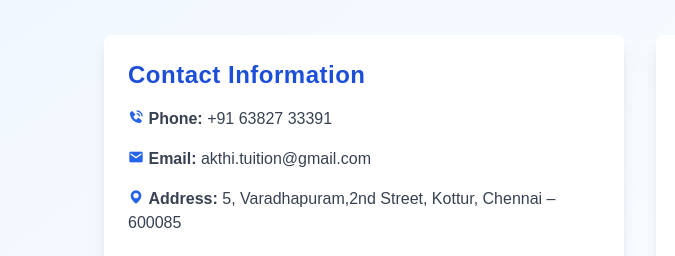
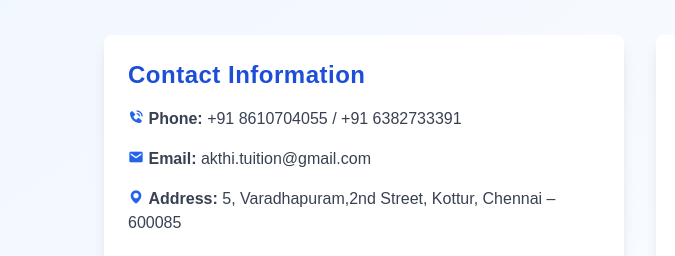
Before and after one commit to G-git-22/at-Akthi-Tuition, a plain HTML site: page contact.html in a window 1280 px wide. Shown: the part 289-545 px from the top of the page, 0-675 px from the left. Drawn offline with nearby package versions, Linux system fonts and the light colour scheme.

Commit message:
Update contact.html

```diff
--- a/contact.html
+++ b/contact.html
@@ -48,7 +48,7 @@
     <div class="bg-white p-6 rounded-lg shadow-lg">
       <h3 class="text-2xl font-semibold mb-4 text-blue-700">Contact Information</h3>
       <ul class="space-y-4 text-gray-700">
-        <li><i class='bx bxs-phone-call text-blue-600'></i> <strong>Phone:</strong> <a href="tel:+916382733391" class="hover:text-blue-800">+91 63827 33391</a></li>
+        <li><i class='bx bxs-phone-call text-blue-600'></i> <strong>Phone:</strong> <a href="tel:+916382733391" class="hover:text-blue-800">+91 8610704055 / +91 6382733391 </a></li>
         <li><i class='bx bxs-envelope text-blue-600'></i> <strong>Email:</strong> <a href="mailto:akthi.tuition@gmail.com" class="hover:text-blue-800">akthi.tuition@gmail.com</a></li>
         <li><i class='bx bxs-map text-blue-600'></i> <strong>Address:</strong> 5, Varadhapuram,2nd Street, Kottur, Chennai – 600085 </li>
       </ul>
```
